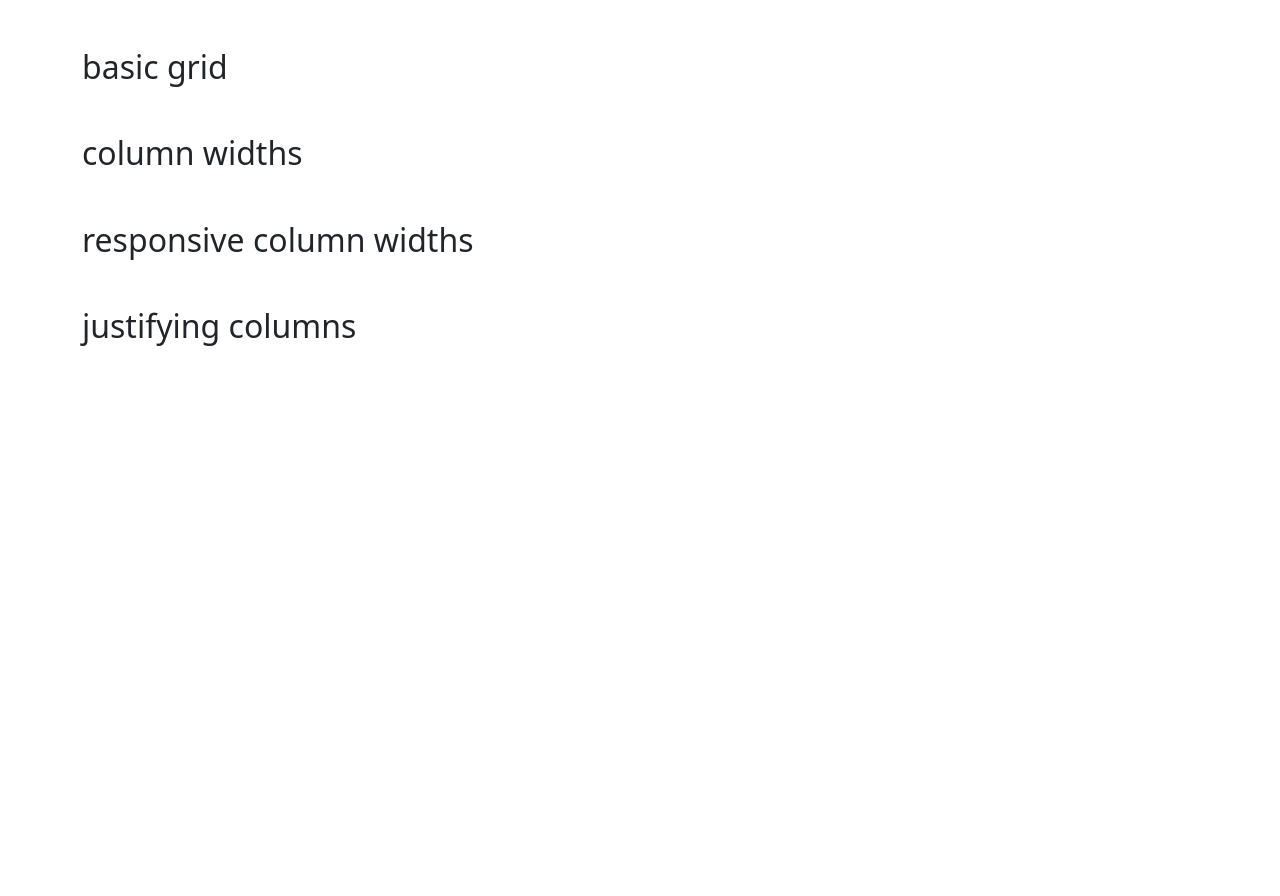
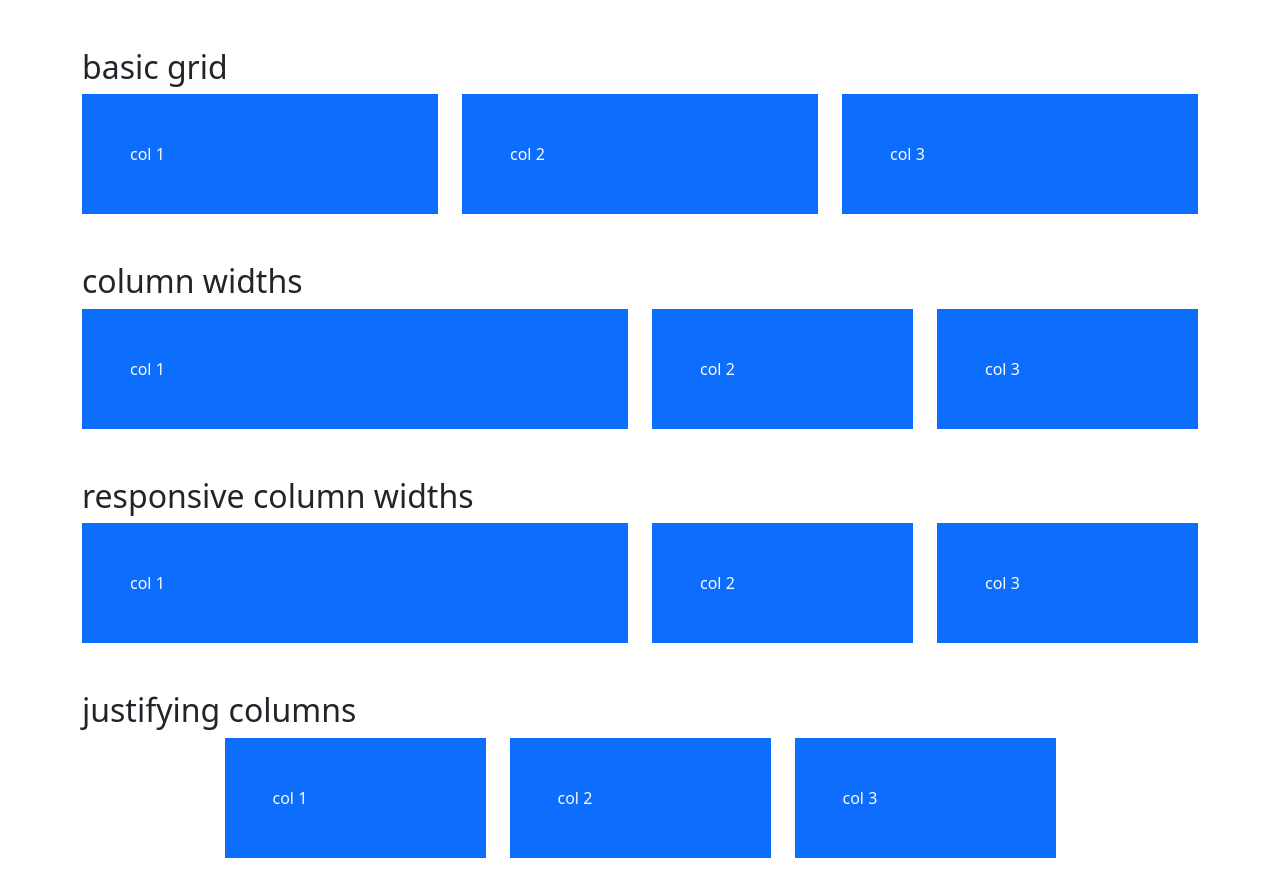
Before and after one commit to abhishekomp/freeCodeCamp-javascript-course, a plain HTML site: page bootstrap/grid/index.html in a window 1280 px wide. Before the commit the page ends 800 px from the top, so only its background shows below. Drawn offline with nearby package versions, Linux system fonts and the light colour scheme.

Commit message:
done grid variants

```diff
--- a/bootstrap/grid/index.html
+++ b/bootstrap/grid/index.html
@@ -13,26 +13,63 @@
 
   <div class="container-lg my-5">
     <h2>basic grid</h2>
-
+    <div class="row">
+      <div class="col">
+        <div class="p-5 bg-primary text-light">col 1</div>
+      </div>
+      <div class="col">
+        <div class="p-5 bg-primary text-light">col 2</div>
+      </div>
+      <div class="col">
+        <div class="p-5 bg-primary text-light">col 3</div>
+      </div>
+    </div>
   </div>
 
   <div class="container-lg my-5">
     <h2>column widths</h2>
-
+    <div class="row">
+      <div class="col-6">
+        <div class="p-5 bg-primary text-light">col 1</div>
+      </div>
+      <div class="col-3">
+        <div class="p-5 bg-primary text-light">col 2</div>
+      </div>
+      <div class="col-3">
+        <div class="p-5 bg-primary text-light">col 3</div>
+      </div>
+    </div>
   </div>
 
   <div class="container-lg my-5">
     <h2>responsive column widths</h2>
-
+    <div class="row">
+      <div class="col-sm-4 col-lg-6">
+        <div class="p-5 bg-primary text-light">col 1</div>
+      </div>
+      <div class="col-sm-4 col-lg-3">
+        <div class="p-5 bg-primary text-light">col 2</div>
+      </div>
+      <div class="col-sm-4 col-lg-3">
+        <div class="p-5 bg-primary text-light">col 3</div>
+      </div>
+    </div>
   </div>
 
   <div class="container-lg my-5">
     <h2>justifying columns</h2>
-
+    <div class="row justify-content-center"><!-- j-c-end, j-c-start, j-c-between, j-c-around -->
+      <div class="col-md-3">
+        <div class="p-5 bg-primary text-light">col 1</div>
+      </div>
+      <div class="col-md-3">
+        <div class="p-5 bg-primary text-light">col 2</div>
+      </div>
+      <div class="col-md-3">
+        <div class="p-5 bg-primary text-light">col 3</div>
+      </div>
+    </div>
   </div>
-
-
-
 
   <script src="https://cdn.jsdelivr.net/npm/bootstrap@5.3.3/dist/js/bootstrap.bundle.min.js"
     integrity="sha384-YvpcrYf0tY3lHB60NNkmXc5s9fDVZLESaAA55NDzOxhy9GkcIdslK1eN7N6jIeHz"
```
